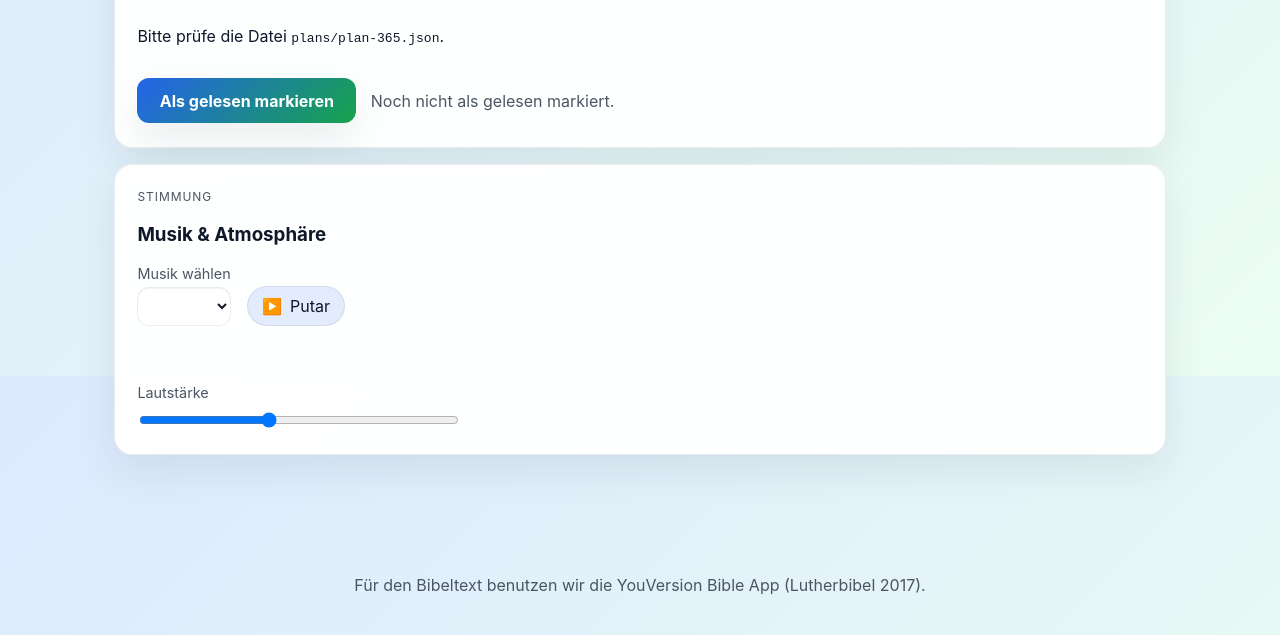
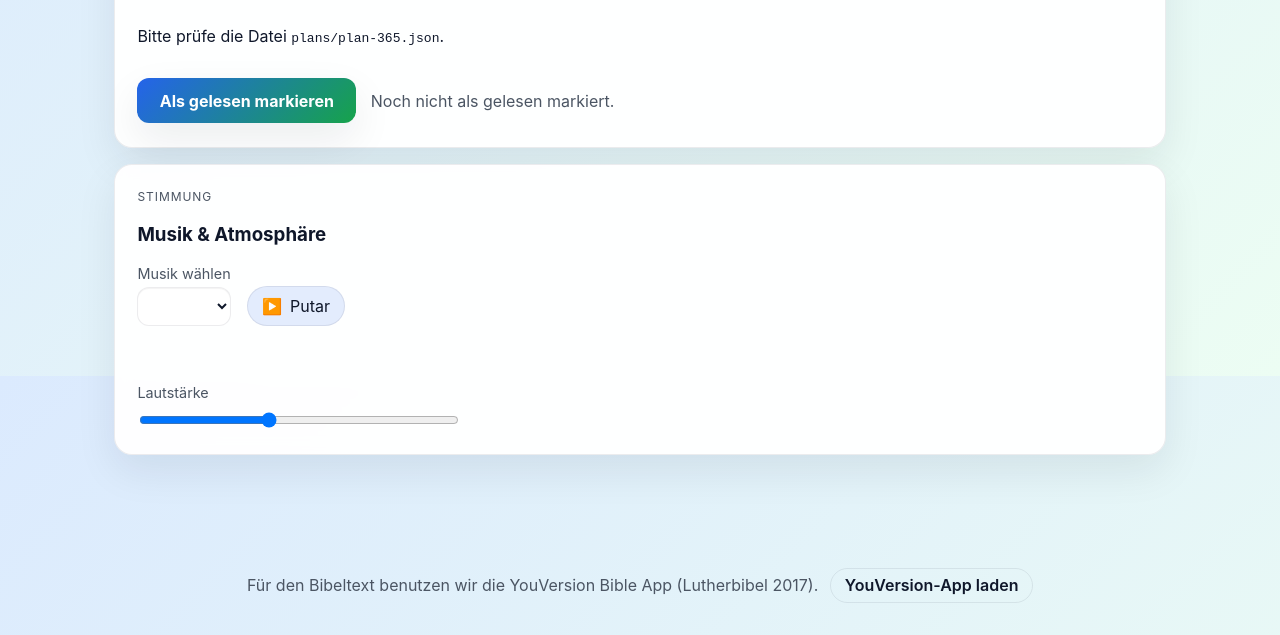
Before and after one commit to gabriellasapari/bibel-leseplan-365, a plain HTML site: page index.html in a window 1280 px wide. Shown: the part 424-1059 px from the top of the page. Drawn offline with Linux system fonts and the light colour scheme.

Commit message:
Add YouVersion download link

```diff
--- a/css/style.css
+++ b/css/style.css
@@ -323,6 +323,38 @@ input[type='range'] {
   color: var(--muted);
 }
 
+.footer-content {
+  display: inline-flex;
+  align-items: center;
+  gap: 0.75rem;
+  flex-wrap: wrap;
+  justify-content: center;
+}
+
+.download-link {
+  display: inline-flex;
+  align-items: center;
+  gap: 0.35rem;
+  padding: 0.4rem 0.85rem;
+  border-radius: 999px;
+  background: var(--pill-bg);
+  color: var(--text);
+  text-decoration: none;
+  border: 1px solid var(--border);
+  font-weight: 600;
+  transition: transform 0.15s ease, box-shadow 0.15s ease;
+}
+
+.download-link:hover {
+  transform: translateY(-1px);
+  box-shadow: 0 10px 30px rgba(0, 0, 0, 0.12);
+}
+
+.download-link:focus-visible {
+  outline: 2px solid var(--accent);
+  outline-offset: 2px;
+}
+
 @media (max-width: 720px) {
   .controls {
     width: 100%;
--- a/index.html
+++ b/index.html
@@ -92,7 +92,16 @@
   </main>
 
   <footer class="footer">
-    <p data-i18n="footer">Für den Bibeltext benutzen wir die YouVersion Bible App (Lutherbibel 2017).</p>
+    <div class="footer-content">
+      <p data-i18n="footer">Für den Bibeltext benutzen wir die YouVersion Bible App (Lutherbibel 2017).</p>
+      <a
+        class="download-link"
+        href="https://www.youversion.com/the-bible-app/"
+        target="_blank"
+        rel="noopener noreferrer"
+        data-i18n="downloadCta"
+      >YouVersion-App laden</a>
+    </div>
   </footer>
 
   <audio id="bg-audio" loop preload="none"></audio>
--- a/js/app.js
+++ b/js/app.js
@@ -38,7 +38,8 @@ const translations = {
     pause: 'Jeda',
     volume: 'Lautstärke',
     footer:
-      'Für den Bibeltext benutzen wir die YouVersion Bible App (Lutherbibel 2017).'
+      'Für den Bibeltext benutzen wir die YouVersion Bible App (Lutherbibel 2017).',
+    downloadCta: 'YouVersion-App laden'
   },
   en: {
     eyebrow: 'Year plan',
@@ -68,7 +69,8 @@ const translations = {
     pause: 'Pause',
     volume: 'Volume',
     footer:
-      'Bible text links use the YouVersion Bible App (Luther Bible 2017).'
+      'Bible text links use the YouVersion Bible App (Luther Bible 2017).',
+    downloadCta: 'Download YouVersion App'
   },
   id: {
     eyebrow: 'Rencana 1 tahun',
@@ -98,7 +100,8 @@ const translations = {
     pause: 'Jeda',
     volume: 'Volume',
     footer:
-      'Tautan Alkitab memakai YouVersion Bible App (Lutherbibel 2017).'
+      'Tautan Alkitab memakai YouVersion Bible App (Lutherbibel 2017).',
+    downloadCta: 'Unduh Aplikasi YouVersion'
   }
 };
 
```
